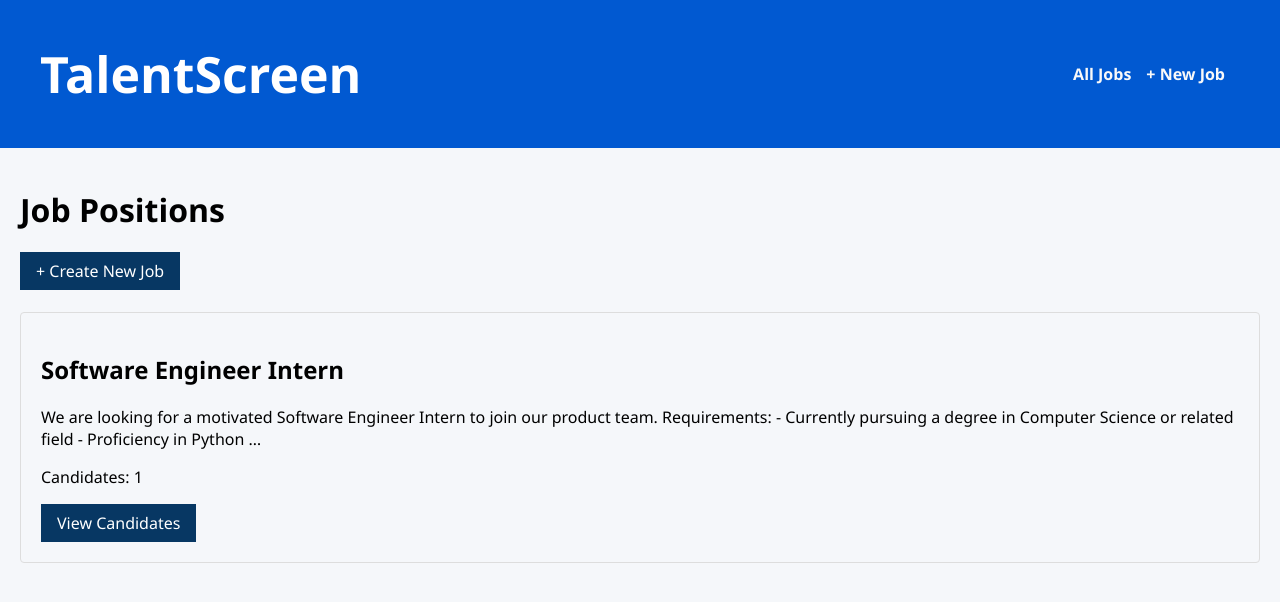
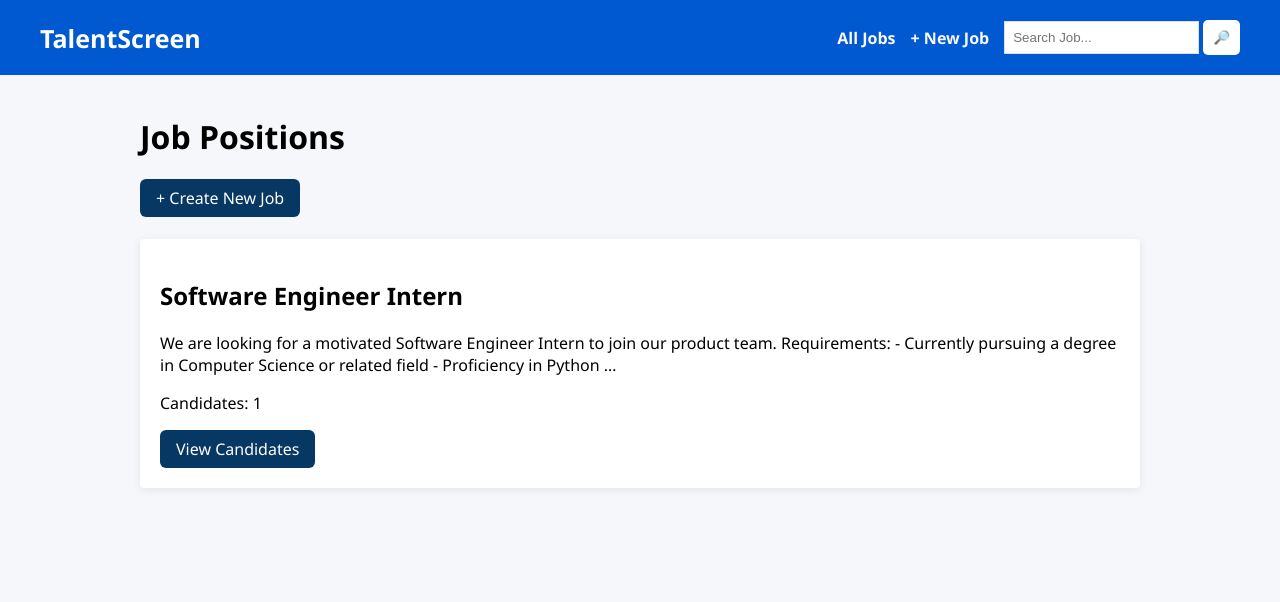
Before and after one commit to stephanetchatchum/Resume-Screener, a Django app: page / in a window 1280 px wide. Shown: the top 602 px of the page. Run offline with Django 5.2, Linux system fonts and the light colour scheme; data comes from the database, SQL or seed files in the repository.

Commit message:
making the ui a little better

```diff
--- a/screener/templates/screener/base.html
+++ b/screener/templates/screener/base.html
@@ -4,24 +4,32 @@
         <title>Resume Screener</title>
         <style>
             body { font-family: 'Segoe UI', Arial, sans-serif; margin: 0; padding: 0; background: #f5f7fa; }
-            nav {background: #0159D1; padding: 40px 40px; margin-bottom: 0; margin-top: 50; display: flex; align-items: center;}
+            nav {background: #0159D1; padding: 20px 40px; margin-bottom: 0; margin-top: 0; display: flex; align-items: center;}
             nav a { margin-right: 15px; text-decoration: none; color: #f9f9f9; font-weight: bold; }
-            .btn { background: #073763; color: white; padding: 8px 16px; border: none; cursor: pointer; text-decoration: none; display: inline-block; }
+            .btn { background: #073763; color: white; padding: 8px 16px; border: none; border-radius: 6px; cursor: pointer; text-decoration: none; display: inline-block; }
             .btn-green { background: #2e7d32; }
-            .card { border: 1px solid #ddd; padding: 20px; margin-bottom: 15px; border-radius: 4px; }
+            .card { background: white; border: none; padding: 20px; margin-bottom: 15px; border-radius: 4px; box-shadow: 0 2px 8px rgba(0,0,0,0.08);}
             .score { font-size: 24px; font-weight: bold; color: #073763; }
             .messages { background: #e8f5e9; padding: 10px; margin-bottom: 20px; border-left: 4px solid #2e7d32; }
             input, textarea { width: 100%; padding: 8px; margin-bottom: 15px; box-sizing: border-box; border: 1px solid #ddd; }
             label { display: block; margin-bottom: 5px; font-weight: bold; }
+            nav input { width: auto; margin-bottom: 0; }
+            nav label { display: none; }
+            #search-btn { background: #ffffff; color: white; padding: 10px 10px; border: none; border-radius: 5px; cursor: pointer; text-decoration: none; display: inline-block;}
         </style>
     </head>
     <body>
         <nav>
-            <span style="color: white; font-size: 50px; font-weight: 700; margin-right: auto;">TalentScreen </span>
+            <span style="color: white; font-size: 25px; font-weight: 700; margin-right: auto;">TalentScreen </span>
             <a href="/">All Jobs</a>
             <a href="/job/create/">+ New Job</a>
+            <form action="/search" method="get">
+                <label for="site-search">Search Job</label>
+                <input type="search" id="site-search" name="q" placeholder="Search Job...">
+                <button id="search-btn" type="submit">🔎</button>
+            </form>
         </nav>
-        <div style="max-width: 1700px; margin: 40px auto; padding: 0 20px;">
+        <div style="max-width: 1000px; margin: 40px auto; padding: 0 20px;">
         {% if messages %}
             <div class="messages">
                 {% for message in messages %}
--- a/screener/templates/screener/job_list.html
+++ b/screener/templates/screener/job_list.html
@@ -1,10 +1,12 @@
 {% extends 'screener/base.html' %}
 
 {% block content %}
-<h1>Job Positions</h1>
-<a href="/job/create/" class="btn">+ Create New Job</a>
+<div>
+    <h1>Job Positions</h1>
+    <a href="/job/create/" class="btn">+ Create New Job</a>
+</div>
 
-<br><br>
+<br>
 
 {% if jobs %}
     {% for job in jobs %}
```
